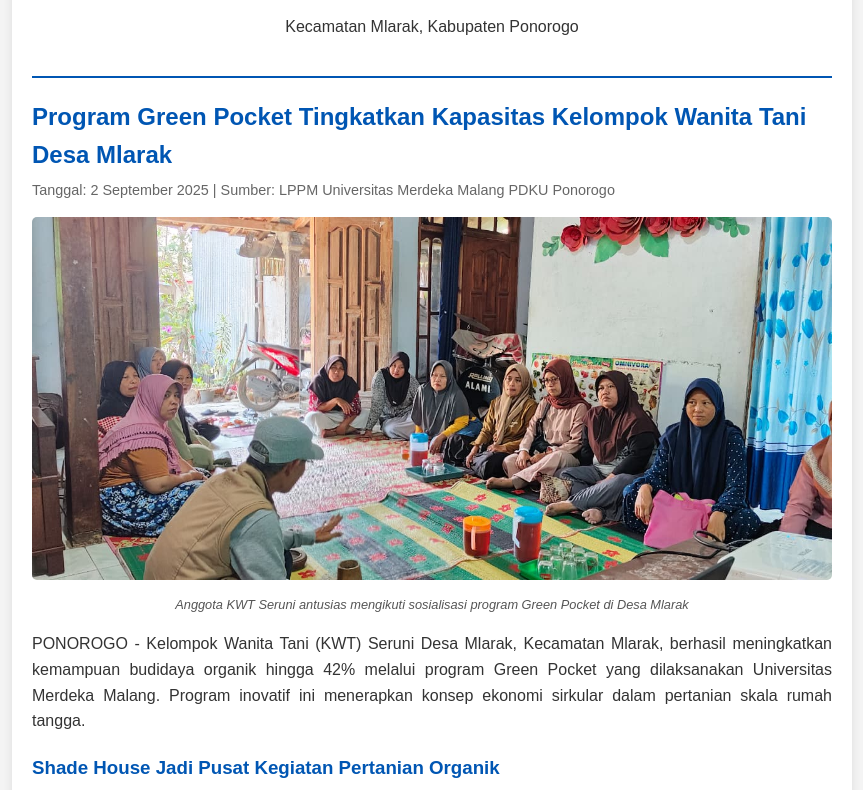
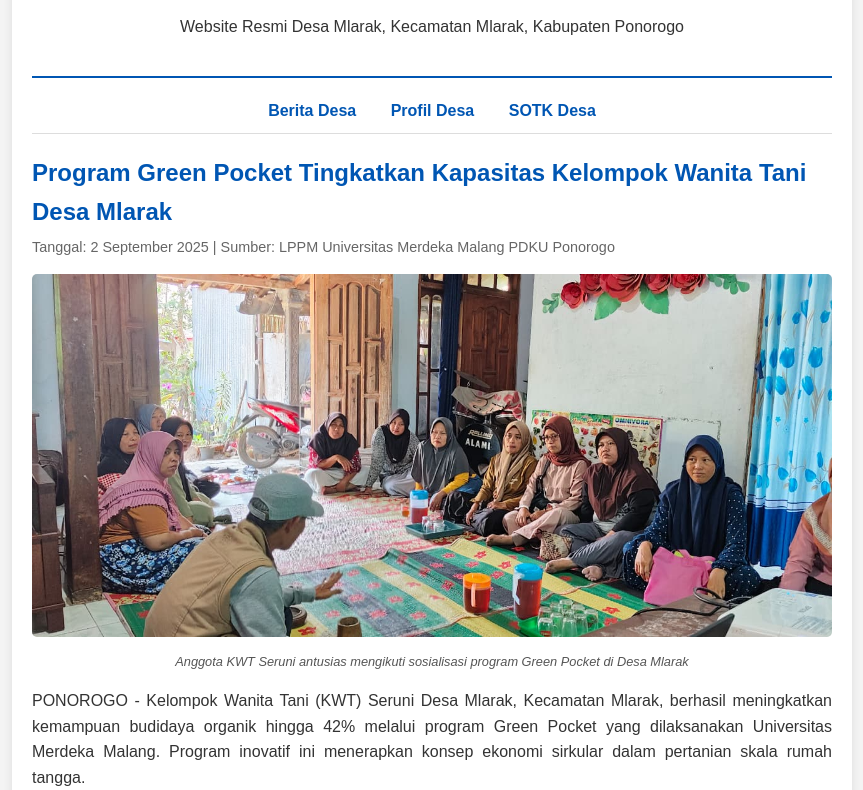
Before and after one commit to desamlarak/desamlarak.github.io, a plain HTML site: page index.html in a window 1280 px wide. Shown: the part 120-910 px from the top of the page, without its empty margins (208-1071 px from the left). Drawn offline with Linux system fonts and the light colour scheme.

Commit message:
Update index.html

```diff
--- a/index.html
+++ b/index.html
@@ -29,6 +29,22 @@
             padding-bottom: 20px;
             border-bottom: 2px solid #0056b3;
             margin-bottom: 20px;
+        }
+        .navbar {
+            text-align: center;
+            margin-bottom: 20px;
+            padding-bottom: 10px;
+            border-bottom: 1px solid #ddd;
+        }
+        .navbar a {
+            text-decoration: none;
+            color: #0056b3;
+            padding: 10px 15px;
+            font-weight: bold;
+            transition: color 0.3s;
+        }
+        .navbar a:hover {
+            color: #003d82;
         }
         .news-item {
             border-bottom: 1px solid #eee;
@@ -71,9 +87,15 @@
 
     <div class="container">
         <header class="header">
-            <h1>Berita Desa Mlarak</h1>
-            <p>Kecamatan Mlarak, Kabupaten Ponorogo</p>
+            <h1>Desa Mlarak</h1>
+            <p>Website Resmi Desa Mlarak, Kecamatan Mlarak, Kabupaten Ponorogo</p>
         </header>
+
+        <nav class="navbar">
+            <a href="index.html">Berita Desa</a>
+            <a href="profil.html">Profil Desa</a>
+            <a href="sotk.html">SOTK Desa</a>
+        </nav>
 
         <main>
             <article class="news-item">
@@ -91,10 +113,16 @@
                 <p class="news-content">Program yang berlangsung pada 29 Juli hingga 31 Agustus 2025 ini berhasil membangun shade house berukuran 7x5 meter dengan gotong royong seluruh anggota KWT. Fasilitas ini menjadi tempat budidaya 250 polibag berisi tanaman sayuran cepat panen seperti seledri, terong, dan cabai. "Kami sangat antusias dengan program ini. Sekarang pekarangan yang dulu kosong bisa produktif," ujar salah satu anggota KWT Seruni saat ditemui di lokasi kegiatan.</p>
 
                 <img src="shadehouse.jpeg" alt="Gotong royong pembangunan shade house" class="news-image">
-                <p class="image-caption">Gotong royong pembangunan shade house dan proses penanaman sayuran dalam polibag</p>
+                <p class="image-caption">Gotong royong pembangunan shade house</p>
+
+                <img src="tanamanpolibag.jpeg" alt="Penanaman sayuran dalam polibag" class="news-image">
+                <p class="image-caption">Proses penanaman sayuran dalam polibag</p>
 
                 <h3>Limbah Rumah Tangga Jadi Pupuk Organik</h3>
                 <p class="news-content">Keunggulan program Green Pocket terletak pada penerapan ekonomi sirkular yang mengubah limbah organik rumah tangga menjadi pupuk kompos. Anggota KWT diajarkan membuat media tanam dari campuran tanah, sekam bakar, pupuk kandang, dan pupuk cair dengan komposisi optimal. Tim pengabdi yang dipimpin Dendy Eta Mirlana dari Universitas Merdeka Malang PDKU Ponorogo menjelaskan, program ini dirancang khusus untuk memberdayakan perempuan tani melalui teknologi pertanian berkelanjutan yang mudah diterapkan.</p>
+
+                <img src="mediatanam.jpeg" alt="Pembuatan media tanam organik" class="news-image">
+                <p class="image-caption">Anggota KWT membuat media tanam organik dari limbah rumah tangga</p>
 
                 <h3>Sistem Irigasi Sederhana Hemat Air</h3>
                 <p class="news-content">Inovasi lain yang diterapkan adalah sistem irigasi menggunakan pipa PVC berlubang yang terhubung langsung dengan sumber air warga. Sistem ini tidak hanya menghemat air, tetapi juga memudahkan perawatan tanaman secara berkelompok. "Dulunya kegiatan KWT hanya arisan dan simpan pinjam. Sekarang kami punya kegiatan produktif yang bisa menambah penghasilan keluarga," kata Ketua KWT Seruni.</p>
```
